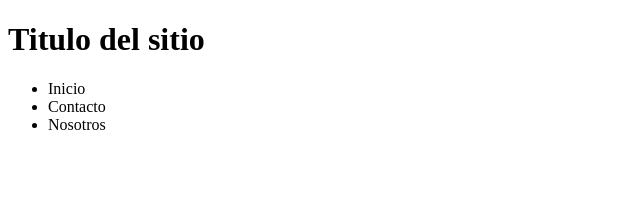
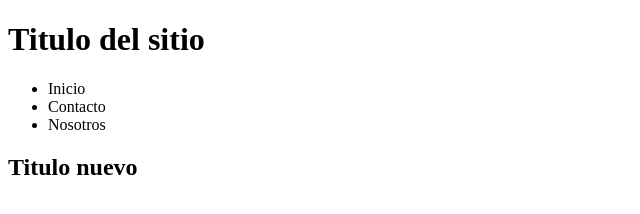
Before and after one commit to Pariscrack/practica-web-github, a plain HTML site: page index.html in a window 1280 px wide. Shown: the whole page, without its empty margins (0-640 px from the left). Drawn offline with Linux system fonts and the light colour scheme.

Commit message:
Creacion de un H2

```diff
--- a/index.html
+++ b/index.html
@@ -18,7 +18,9 @@
         </nav>
     </header>
     <main>
-
+        <section>
+            <h2>Titulo nuevo</h2>
+        </section>
     </main>
     <footer>
 
```
